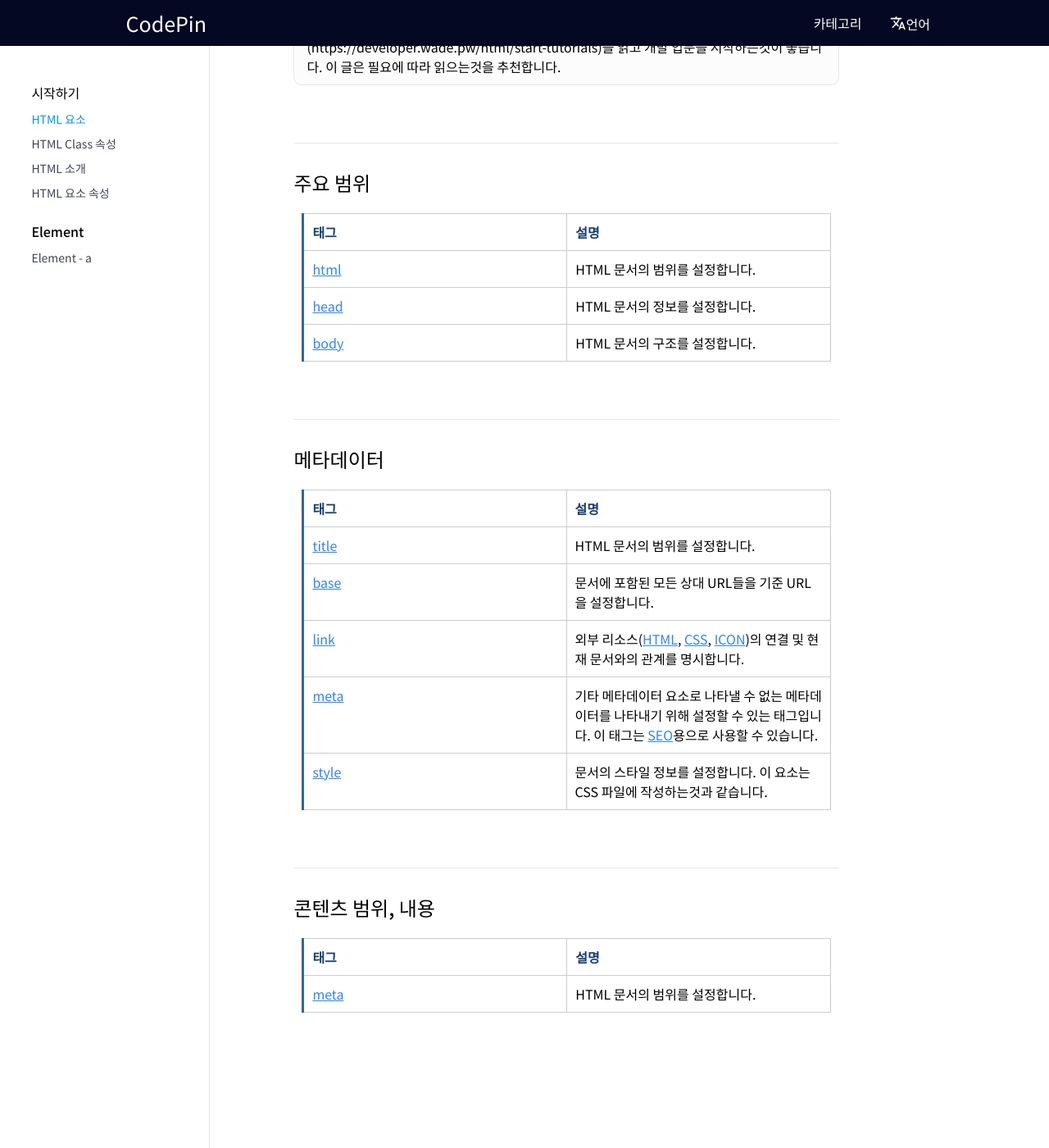
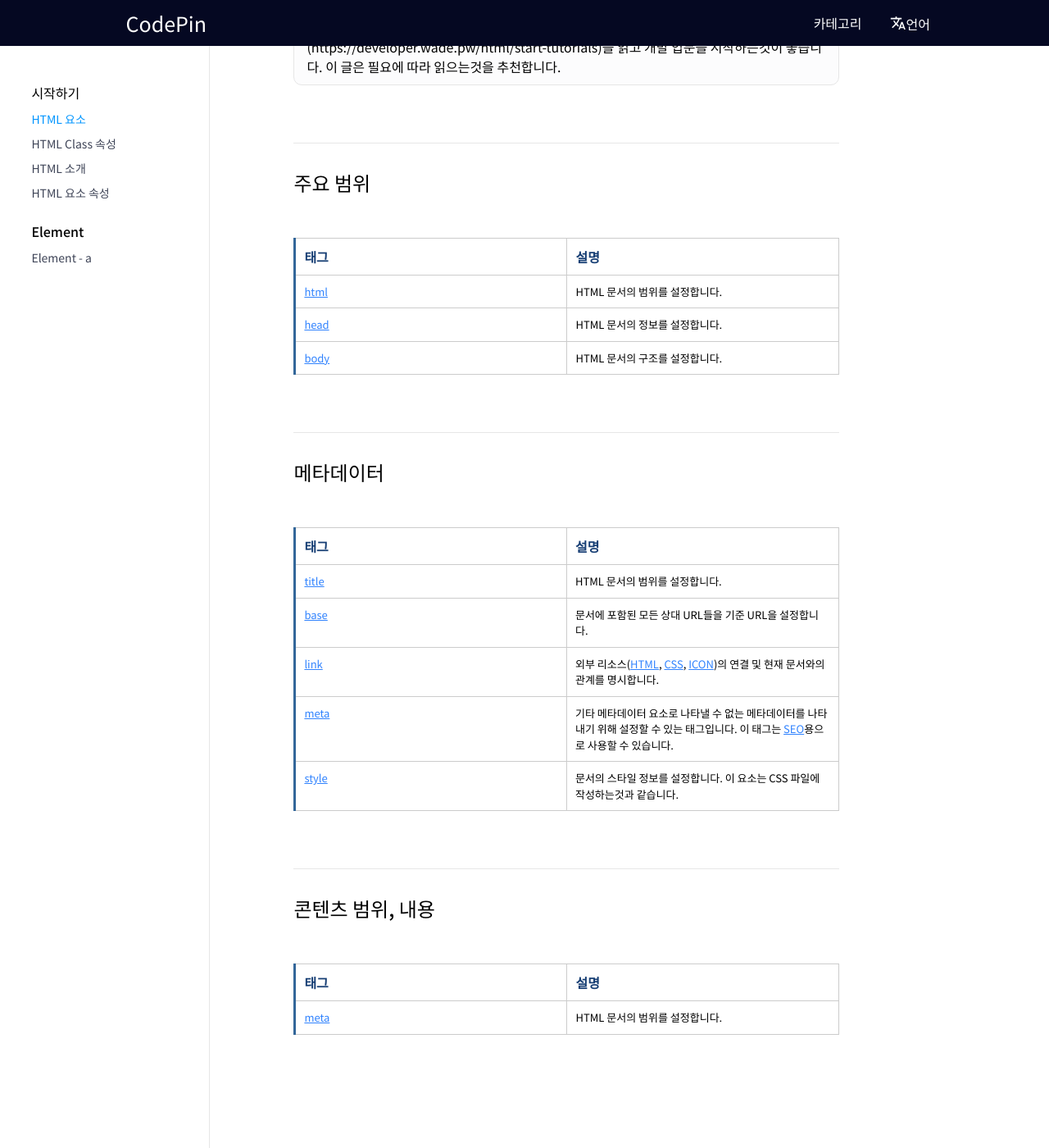
Before and after one commit to WADE-OSS/CodePin, a Jekyll site: the page built from _posts/html/2022-05-27-element.md, in a window 1280 px wide and 1400 px high, scrolled down 339 px. Shown: the whole window at 82% size. Built offline with Jekyll 4.4.1, drawn with Linux system fonts in a browser that asks for light colours; Markdown is read by kramdown in place of the engine named in the settings.

Commit message:
Update style.scss

```diff
--- a/assets/styles/style.scss
+++ b/assets/styles/style.scss
@@ -264,7 +264,7 @@ footer .copy{
   line-height: 1.5;
   border-top: 1px solid #ccc;
   border-left: 3px solid #369;
-  margin : 20px 10px;
+  margin : 50px 0;
 }
 .docs .contents table th {
   width: 147px;
@@ -282,4 +282,5 @@ footer .copy{
   vertical-align: top;
   border-right: 1px solid #ccc;
   border-bottom: 1px solid #ccc;
+  font-size: 13px;
 }
```
